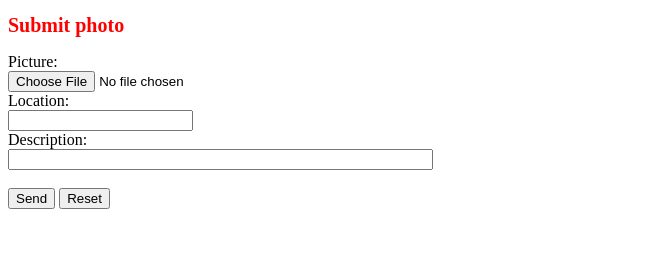
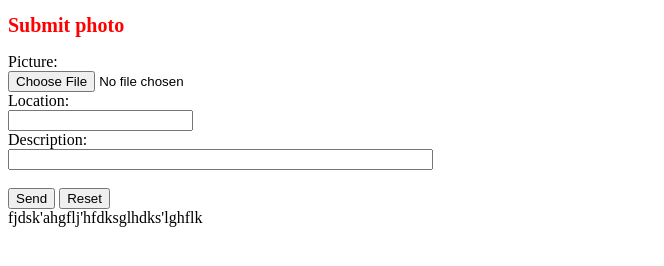
Before and after one commit to Akvilee/team_project, a plain HTML site: page index.html in a window 1280 px wide. Shown: the part 100-366 px from the top of the page, without its empty margins (0-664 px from the left). Drawn offline with nearby package versions, Linux system fonts and the light colour scheme; files that its build step writes are made by us from their sources; files whose address does not match are found by name.

Commit message:
Update index.html

```diff
--- a/index.html
+++ b/index.html
@@ -41,6 +41,7 @@ Description:<br>
   <div class="col-sm-6">
    </div>
    <div class="col-sm-6">
+    fjdsk'ahgflj'hfdksglhdks'lghflk
     </div>
   </div>
  </div>
```
